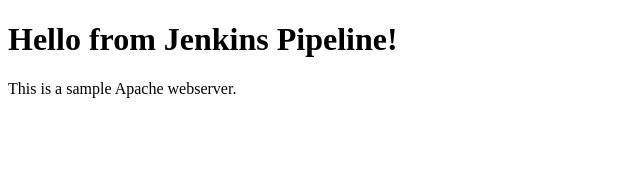
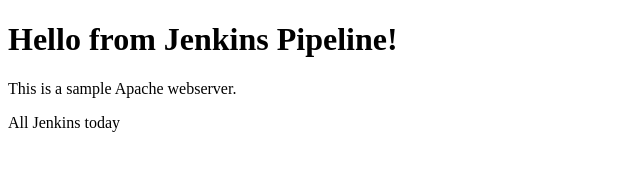
Before and after one commit to idahasyari/apache-webserver, a plain HTML site: page index.html in a window 1280 px wide. Shown: the whole page, without its empty margins (0-640 px from the left). Drawn offline with Linux system fonts and the light colour scheme.

Commit message:
Update 1.0

```diff
--- a/index.html
+++ b/index.html
@@ -7,5 +7,7 @@
 <body>
     <h1>Hello from Jenkins Pipeline!</h1>
     <p>This is a sample Apache webserver.</p>
+
+    <p>All Jenkins today</p>
 </body>
 </html>
```
